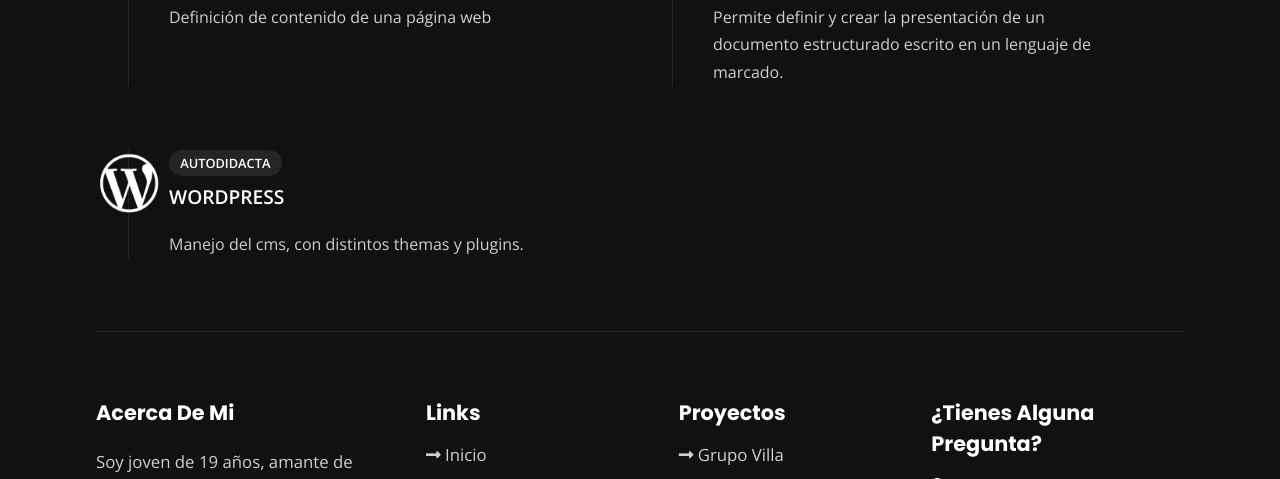
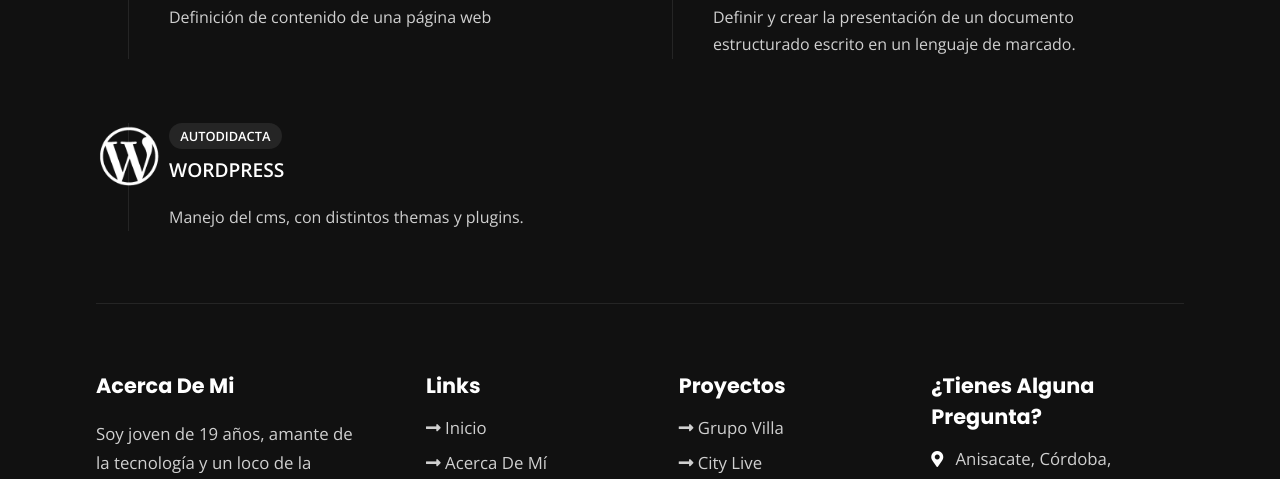
Before and after one commit to 1w1111787HuensLeonel/miportfolio, a plain HTML site: page skills.html in a window 1280 px wide. Shown: the part 621-1100 px from the top of the page. Drawn offline with nearby package versions, Linux system fonts and the light colour scheme.

Commit message:
Update skills.html

```diff
--- a/skills.html
+++ b/skills.html
@@ -104,7 +104,7 @@
           </div>
           <span>autodidacta</span>
           <h2>CSS3 </h2>
-          <p class = "text">Permite definir y crear la presentación de un documento estructurado escrito en un lenguaje de marcado.</p>
+          <p class = "text">Definir y crear la presentación de un documento estructurado escrito en un lenguaje de marcado.</p>
         </div>
 
         <div class = "item">
```
